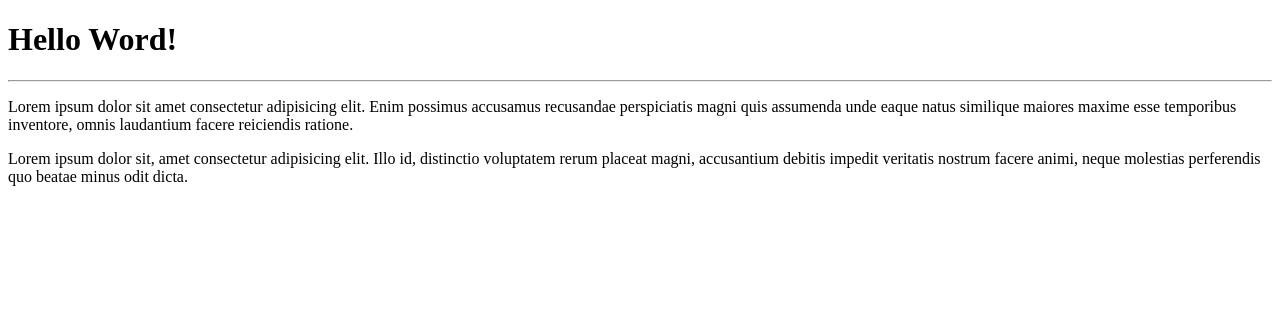
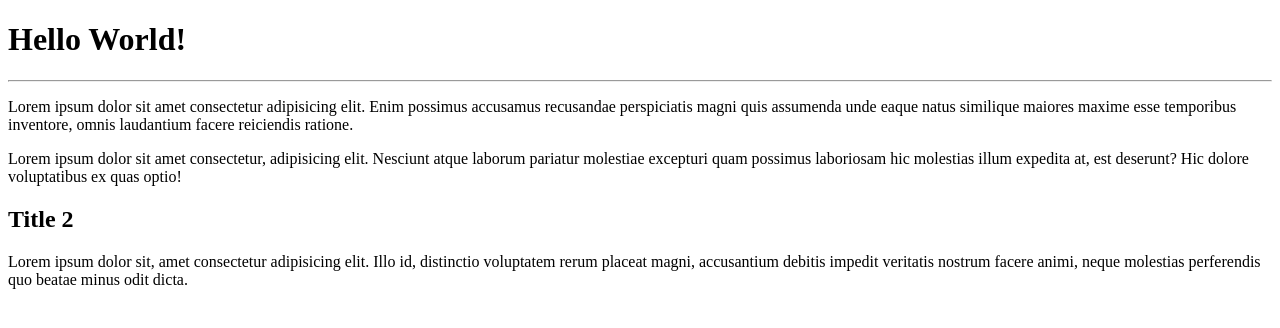
Before and after one commit to wagnermeira/Hello-Word, a plain HTML site: page Site-exemplo/index.html in a window 1280 px wide. Drawn offline with Linux system fonts and the light colour scheme.

Commit message:
Mudança Palavras

```diff
--- a/Site-exemplo/index.html
+++ b/Site-exemplo/index.html
@@ -6,11 +6,15 @@
     <title>My Firt Site</title>
 </head>
 <body>
-    <h1>Hello Word!</h1>
+    <h1>Hello World!</h1>
     <hr>
     <p>Lorem ipsum dolor sit amet consectetur adipisicing elit. Enim possimus accusamus recusandae perspiciatis magni quis assumenda unde eaque natus similique maiores maxime esse temporibus inventore, omnis laudantium facere reiciendis ratione.
 
     </p>
+    <p>Lorem ipsum dolor sit amet consectetur, adipisicing elit. Nesciunt atque laborum pariatur molestiae excepturi quam possimus laboriosam hic molestias illum expedita at, est deserunt? Hic dolore voluptatibus ex quas optio!
+
+    </p>
+    <h2>Title 2</h2>
     <p>Lorem ipsum dolor sit, amet consectetur adipisicing elit. Illo id, distinctio voluptatem rerum placeat magni, accusantium debitis impedit veritatis nostrum facere animi, neque molestias perferendis quo beatae minus odit dicta.
 
     </p>
```
Also changed, not shown: 1 other file.
